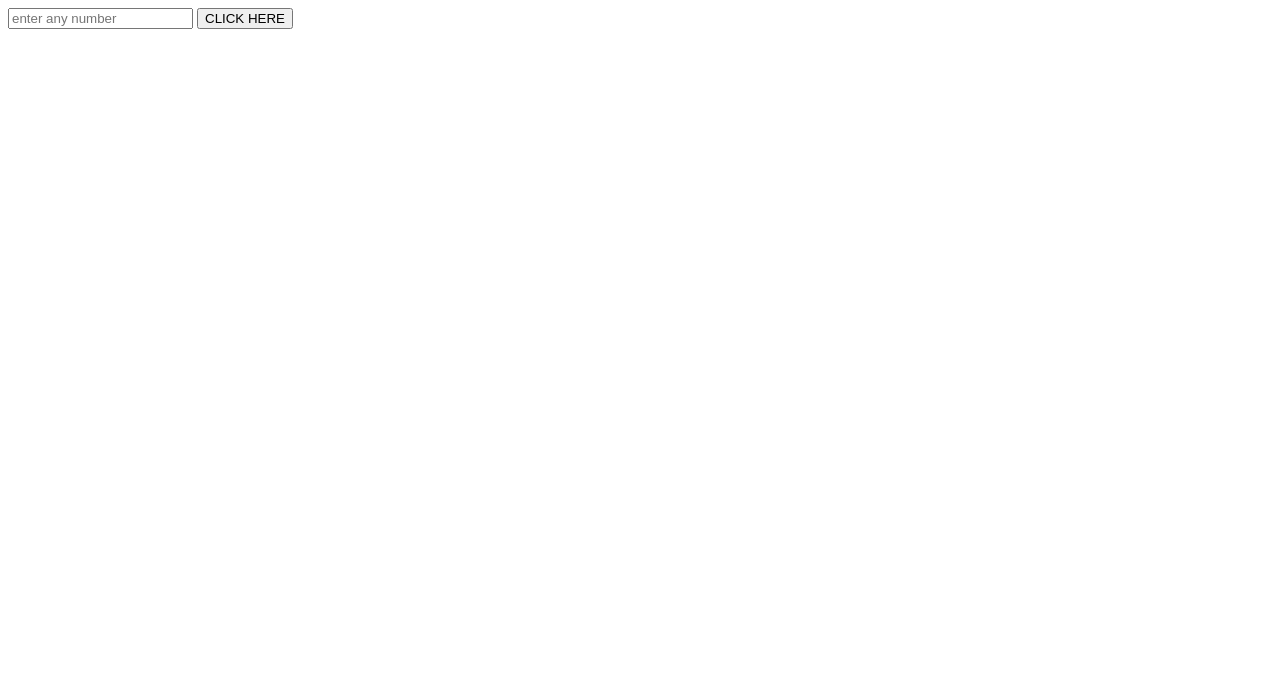
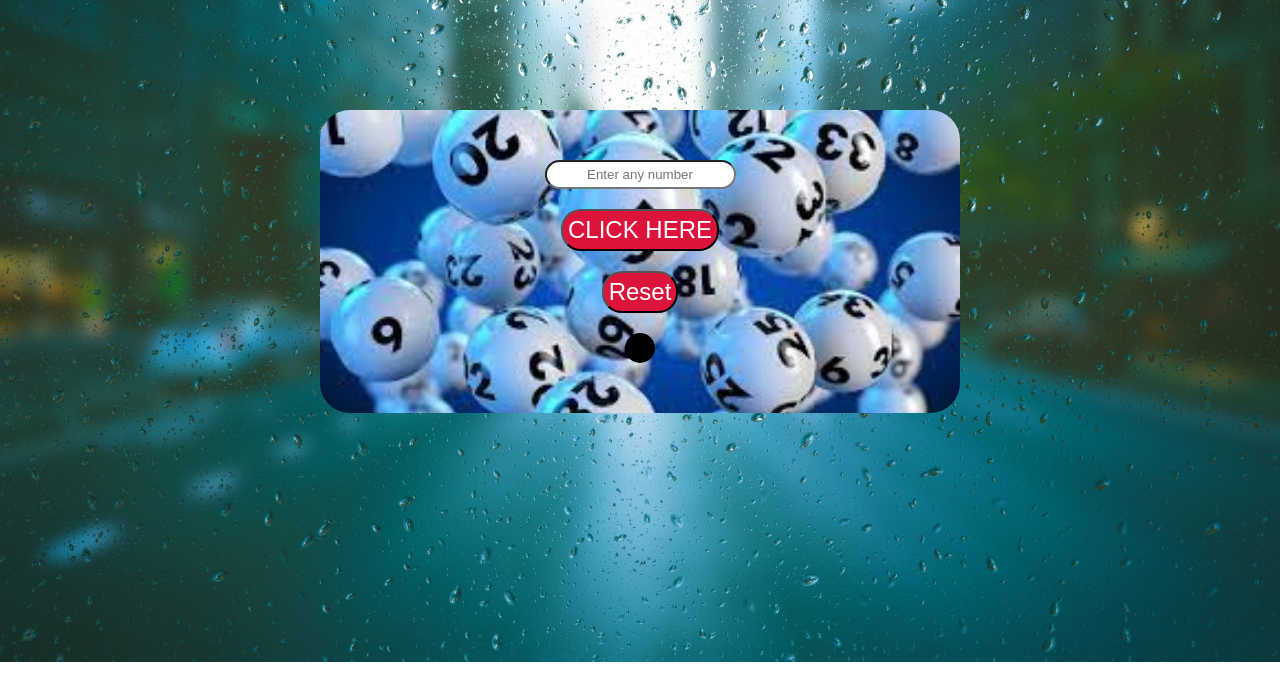
Before and after one commit to pravedkasaudhan-ingenuity/IG_DevPool_Training, a plain HTML site: page index.html in a window 1280 px wide. Drawn offline with Linux system fonts and the light colour scheme.

Commit message:
assignment2 commit

```diff
--- a/guess.js
+++ b/guess.js
@@ -1,20 +1,31 @@
-// let inp=prompt("enter an number from 0 to 100");
 let num=Math.floor(Math.random()*100);
 console.log("num is",num);
 let entry=document.getElementById("entry");
 let clicked=document.getElementById("btn");
+let reset=document.getElementById("resetbtn");
 let res=document.getElementById("result");
 clicked.addEventListener('click',()=>{
     let val=entry.value;
+    console.log(typeof(val));
+    if(val>0&&val<=100){
     if(val<num){
-        res.innerHTML+=`number ${val} is less <br>`;
+        res.innerHTML+=`Number ${val} is less than the one. <br>`;
     }
     else if(val>num){
-        res.innerHTML+=`number ${val} is bigger<br>`;
+        res.innerHTML+=`Number ${val} is bigger than the one.<br>`;
     }
     else{
         alert("you won");
-        res.innerHTML="";
+        res.innerHTML="Congo U are Winner!!";
+        res.style.fontSize='2rem';
     }
     entry.value="";
+}
+else{
+    alert(" Please enter a number in range 0 to 100 ");
+}
 })
+reset.addEventListener("click",()=>{
+    num=Math.floor(Math.random()*100);
+    location.reload();
+})
--- a/index.html
+++ b/index.html
@@ -5,12 +5,57 @@
     <meta http-equiv="X-UA-Compatible" content="IE=edge">
     <meta name="viewport" content="width=device-width, initial-scale=1.0">
     <title>Guess game</title>
+    <style>
+        *{
+            box-sizing: border-box;
+            margin: 10px 0px;
+        }
+        #container{
+            padding: 40px;
+            display:flex;
+            flex-direction: column;
+            width:50%;
+            margin:100px auto;
+            justify-content: center;
+            align-items: center;
+            background-color: blanchedalmond;
+            height: auto;
+            border-radius: 30px;
+        }
+        #result{
+            color:rgb(115, 255, 0);
+            background-color: rgb(0, 0, 0);
+            font-size: 1.3rem;
+            font-weight: bolder;
+            padding: 15px;
+            border-radius: 20px;
+        }
+        body{
+            background: url(./images/i1.jpg) no-repeat center center/cover;
+        }
+        #container{
+            background: url(./images/i2.jpg) no-repeat  center/cover;
+        }
+        .alpha{
+            border-radius: 20px;
+            padding:5px;
+            text-align: center;
+        }
+        .beta{
+            background-color: crimson;
+            color: white;
+            font-size: 1.5rem;
+        }
+
+    </style>
 </head>
 <body>
-
-    <input type="text" id="entry" placeholder="enter any number">
-    <button id="btn">CLICK HERE</button>
-    <div id="result"></div>
+    <div id="container">
+        <input class="alpha" type="text" id="entry" placeholder="Enter any number">
+        <button class="alpha beta" id="btn">CLICK HERE</button>
+        <button class="alpha beta" id="resetbtn">Reset</button>
+        <div id="result"></div>
+    </div>
     <script src="guess.js"></script>
 </body>
 </html>
```
Also changed, not shown: images/i1.jpg (added), images/i2.jpg (added).
